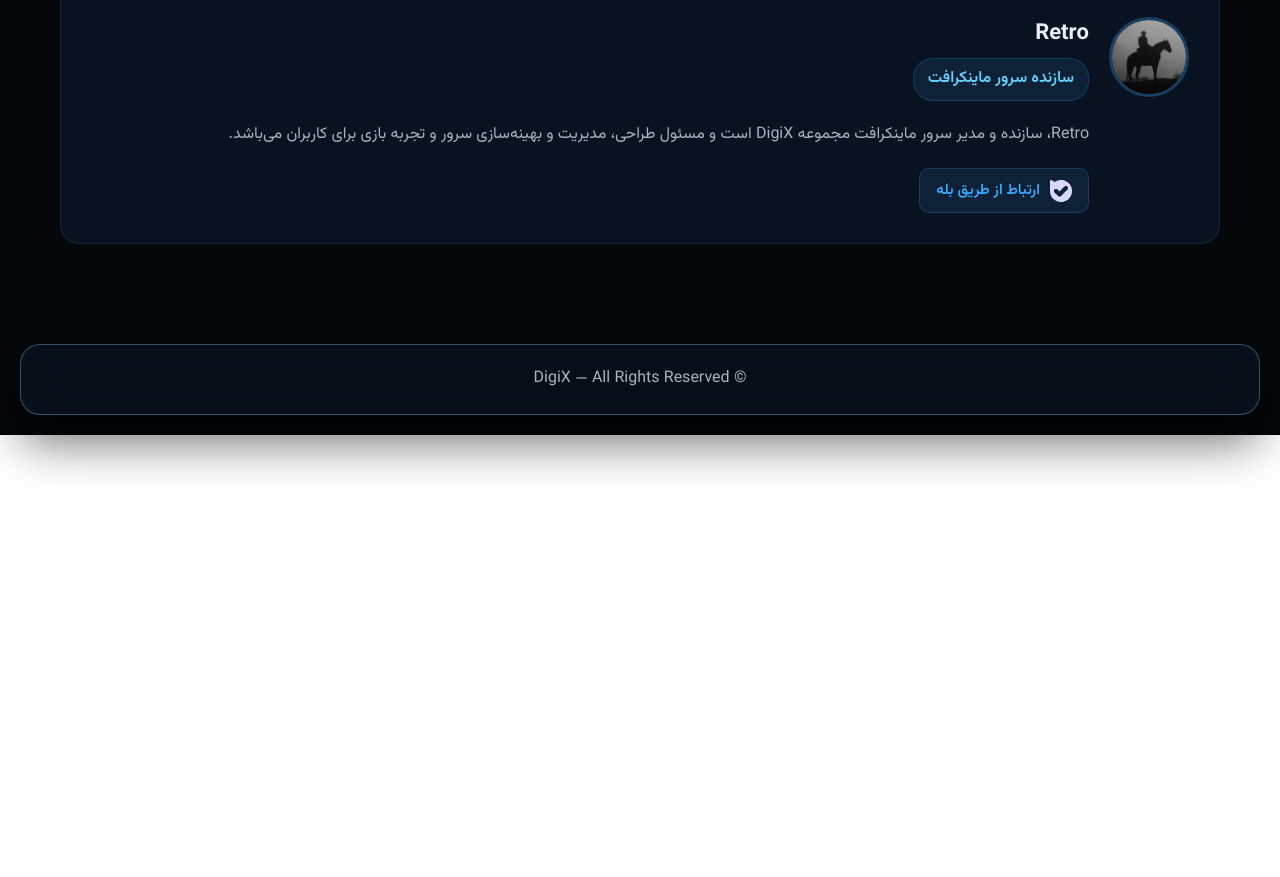
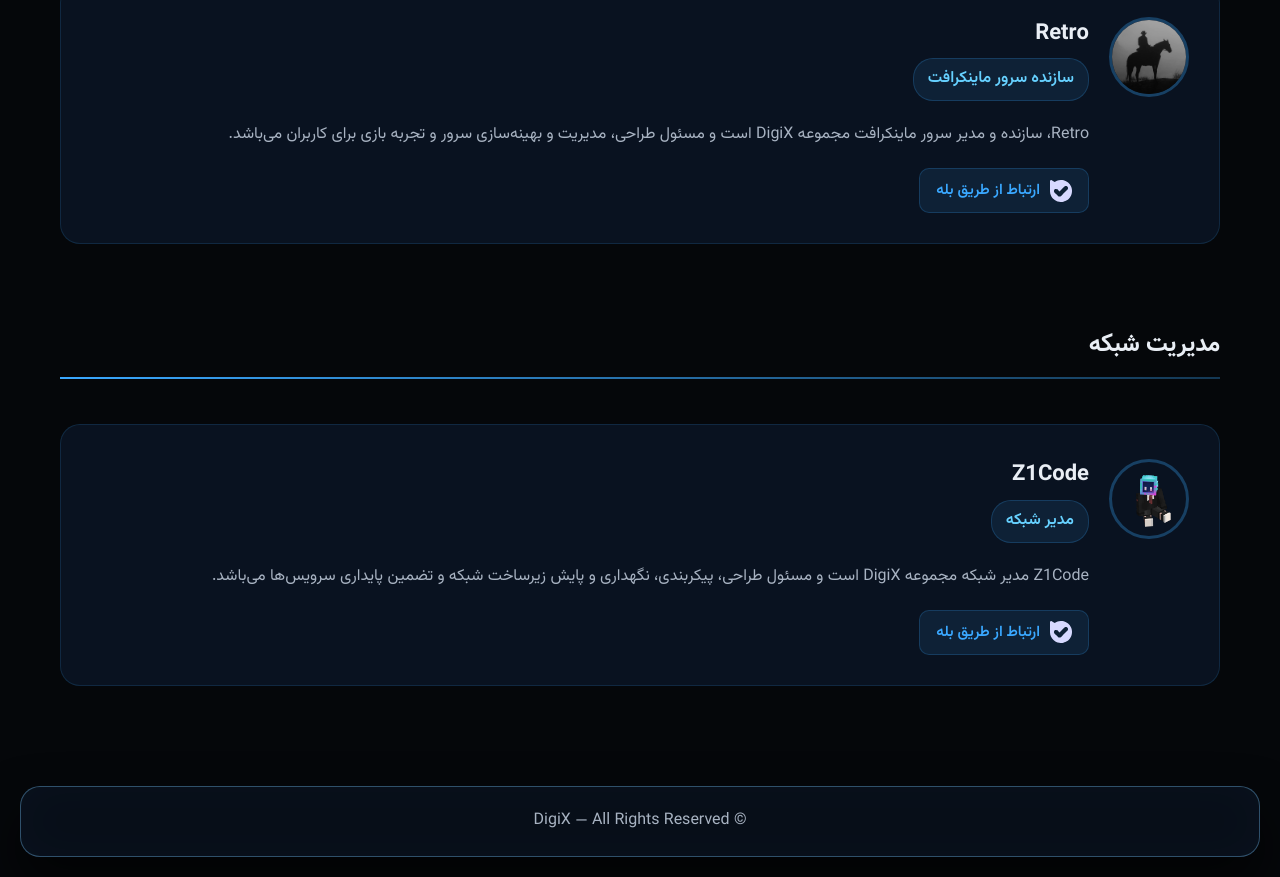
Before and after one commit to Digix-Team/DigiX-Site, a plain HTML site: page team.html in a window 1280 px wide. Shown: the part 2596-3473 px from the top of the page. Before the commit the page ends 3031 px from the top, so only its background shows below. Drawn offline with Linux system fonts and the light colour scheme.

Commit message:
feat(team): add new developer profile

```diff
--- a/team.html
+++ b/team.html
@@ -73,12 +73,15 @@
                             </div>
                             <div class="member-info">
                                 <h3 class="member-name">A.Farahmand</h3>
-                                <div class="member-role">توسعه‌دهنده توابع</div>
+                                <div class="member-role">توسعه‌دهنده فرانت‌اند و طراح وب</div>
                             </div>
                         </div>
                         <div class="member-details">
-                            <p class="member-bio">متخصص در توسعه بک‌اند و API. مسئولیت طراحی و پیاده‌سازی معماری
-                                نرم‌افزار را بر عهده دارد.</p>
+                            <p class="member-bio">
+                                متخصص در توسعه رابط کاربری و طراحی وب‌سایت‌های مدرن. مسئول پیاده‌سازی UI، بهینه‌سازی
+                                تجربه کاربری (UX)
+                                و هماهنگی طراحی با عملکرد فنی سایت.
+                            </p>
                             <div class="member-contact">
                                 <a href="https://ble.ir/icegild" target="_blank" class="contact-link">
                                     <img src="img/bale-svgrepo-com.svg" alt="Bale" class="bale-icon">
@@ -192,6 +195,34 @@
                     </div>
                 </div>
             </div>
+            <div class="team-category">
+                <h2 class="category-title">مدیریت شبکه</h2>
+                <div class="team-members-list">
+                    <div class="team-member-card">
+                        <div class="member-header">
+                            <div class="member-avatar">
+                                <img src="img/Developers/Z1Code.jpg" alt="Z1Code">
+                            </div>
+                            <div class="member-info">
+                                <h3 class="member-name">Z1Code</h3>
+                                <div class="member-role">مدیر شبکه</div>
+                            </div>
+                        </div>
+                        <div class="member-details">
+                            <p class="member-bio">
+                                Z1Code مدیر شبکه مجموعه DigiX است و مسئول طراحی، پیکربندی، نگهداری و پایش
+                                زیرساخت شبکه و تضمین پایداری سرویس‌ها می‌باشد.
+                            </p>
+                            <div class="member-contact">
+                                <a href="https://ble.ir/Z1Code" target="_blank" class="contact-link">
+                                    <img src="img/bale-svgrepo-com.svg" alt="Bale" class="bale-icon">
+                                    <span>ارتباط از طریق بله</span>
+                                </a>
+                            </div>
+                        </div>
+                    </div>
+                </div>
+            </div>
         </section>
     </main>
 
```
